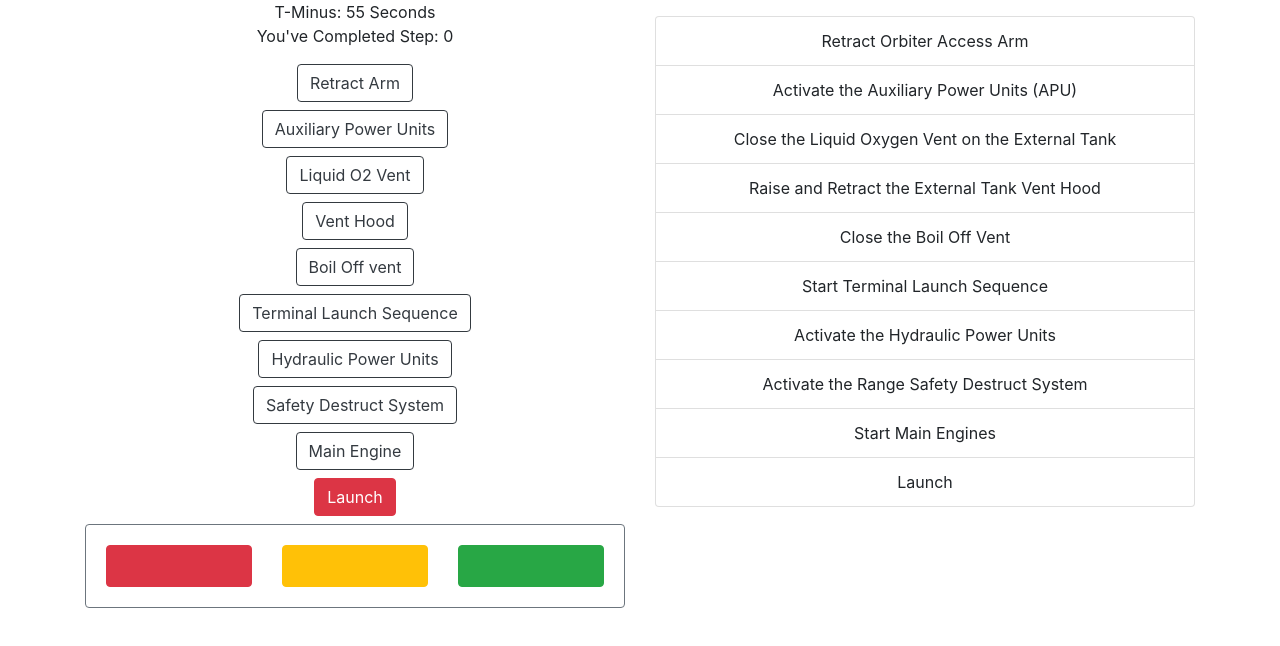
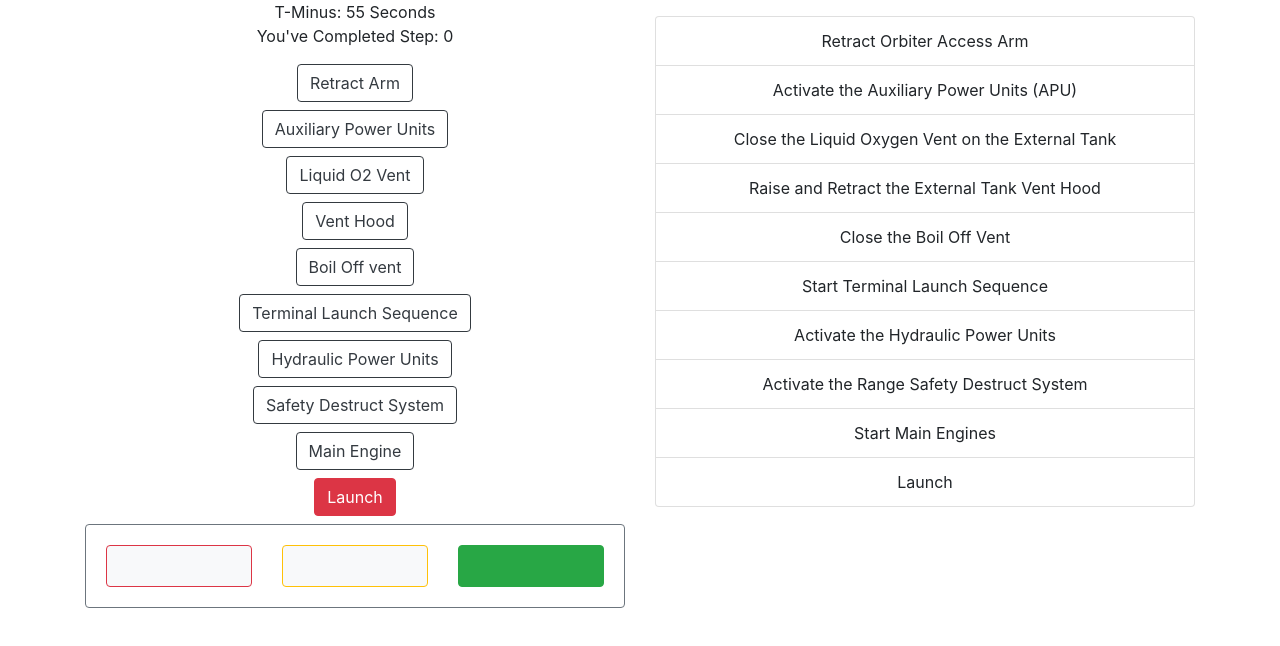
Before and after one commit to doakcovington/MissionControl, a React (Create React App) app: page / in a window 1280 px wide. Shown: the top 646 px of the page. Built offline with nearby package versions, Linux system fonts and the light colour scheme.

Commit message:
Changed background color

```diff
--- a/src/components/Status.tsx
+++ b/src/components/Status.tsx
@@ -10,10 +10,10 @@ const Status: React.FC<{report?: boolean}> = ({report}) => {
       <Card border="secondary">
         <Card.Body>
           <CardDeck>
-          <Card  border="danger" bg={report == true ? "danger" : "light"}>
+          <Card  border="danger" bg={report == true ? "light" : "danger"}>
             <Card.Body></Card.Body>
           </Card>
-          <Card  border="warning" bg={report == true ? "warning" : "light"}>
+          <Card  border="warning" bg={report == true ? "light" : "warning"}>
             <Card.Body></Card.Body>
           </Card>
           <Card  border="success" bg={report == true ? "success" : "light"}>
```
